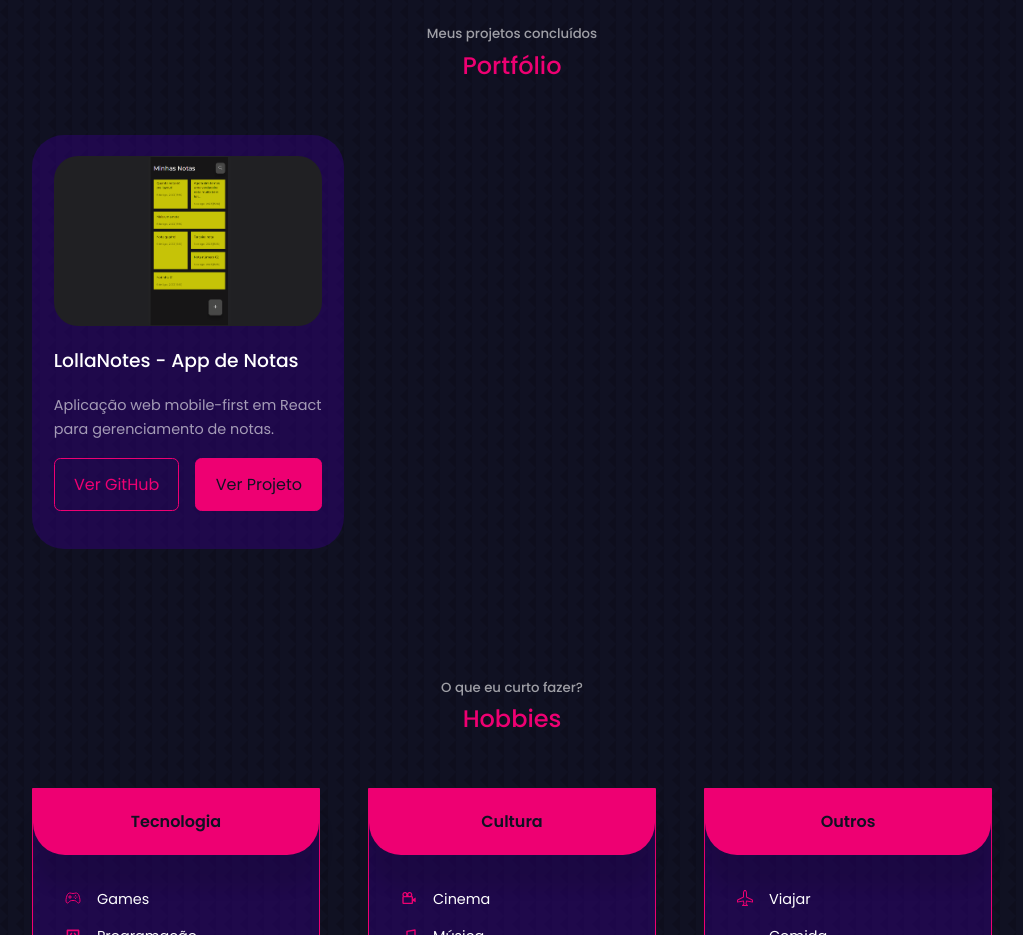
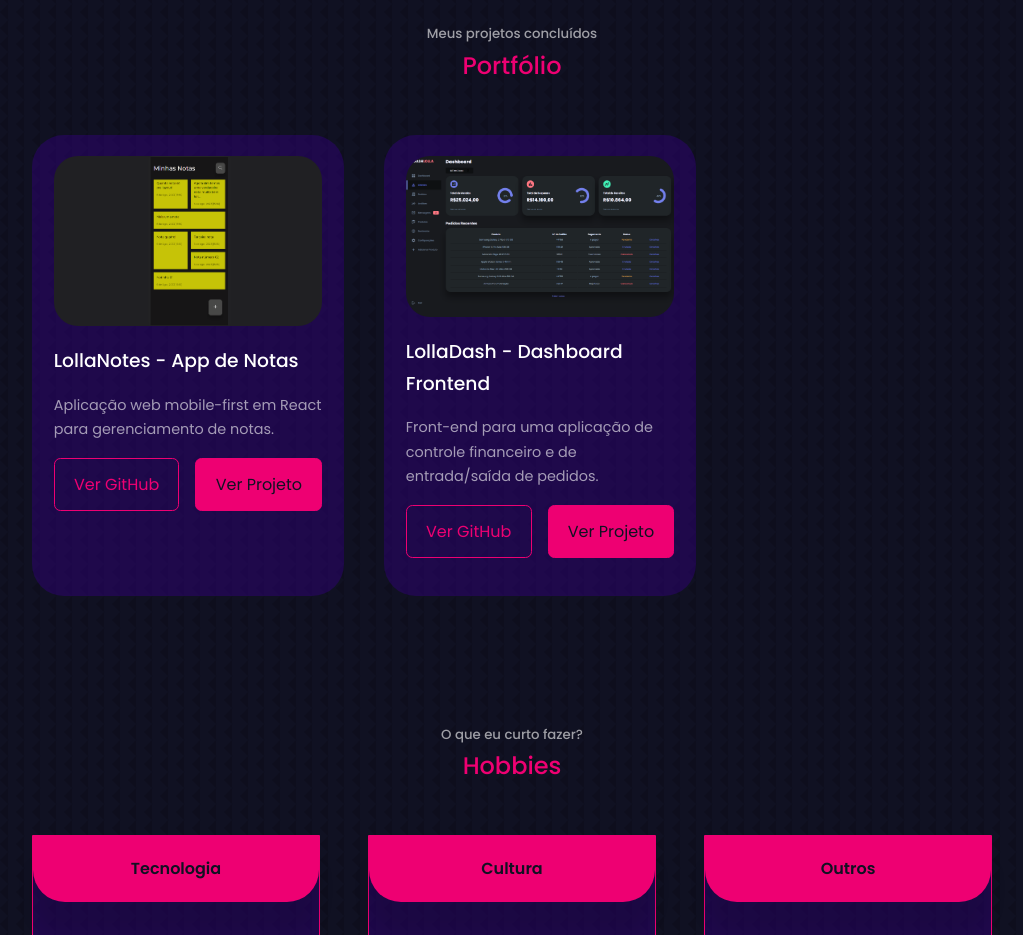
Before and after one commit to carolinasilvagc/carolina-silva-portfolio, a React (Create React App) app: page / in a window 1280 px wide. Shown: the part 2860-3795 px from the top of the page, without its empty margins (128-1151 px from the left). Built offline with nearby package versions, Linux system fonts and the light colour scheme; some icons are missing.

Commit message:
adiciona novo projeto ao portfólio

```diff
--- a/src/components/portfolio/projectsData.js
+++ b/src/components/portfolio/projectsData.js
@@ -1,4 +1,5 @@
 import IMG1 from '../../assets/app-de-notas.png'
+import IMG2 from '../../assets/app-de-dashboard.png'
 
 const projectsArray = [
   {
@@ -9,6 +10,14 @@ const projectsArray = [
     github: 'https://github.com/carolinasilvagc/notes-app-react',
     project: 'https://notes-app-react-mu.vercel.app/'
   },
+  {
+    id: 2,
+    image: IMG2,
+    title: 'LollaDash - Dashboard Frontend',
+    description: 'Front-end para uma aplicação de controle financeiro e de entrada/saída de pedidos.',
+    github: 'https://github.com/carolinasilvagc/lolla-dashboard',
+    project: 'https://lolla-dashboard.vercel.app/'
+  }
 ]
 
 export default projectsArray;
```
Also changed, not shown: src/assets/app-de-dashboard.png (added).
